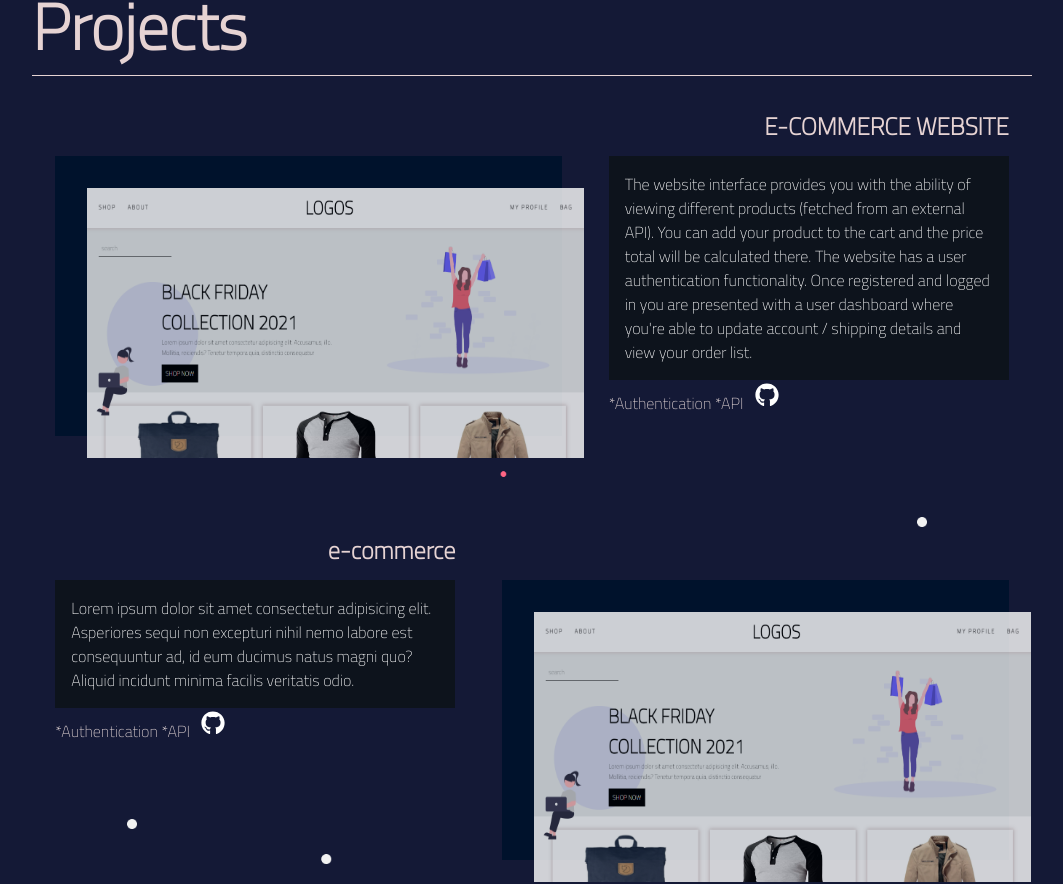
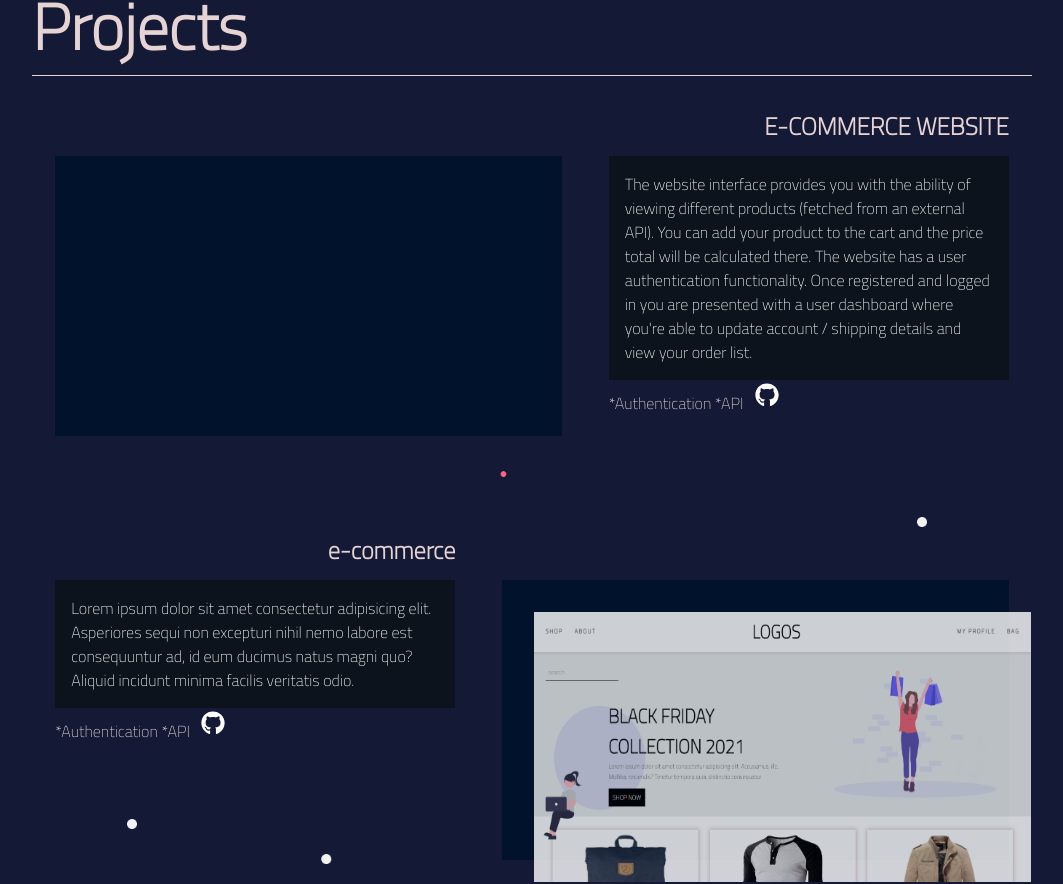
Before and after one commit to tadzius1996/Portfolio, a React (Create React App) app: page / in a window 1280 px wide. Shown: the part 1293-2177 px from the top of the page, without its empty margins (108-1171 px from the left). Built offline with nearby package versions, Linux system fonts and the light colour scheme; a web font is replaced by a local one.

Commit message:
fully commit

```diff
--- a/src/components/HomeGrid.js
+++ b/src/components/HomeGrid.js
@@ -19,7 +19,7 @@ export const HomeGrid = () => {
           <div className='projectsContainer'>
           <h1 className='gridTitle' data-aos='fade-up'>Projects</h1>
           <div className='projectHolder' data-aos='fade-up'>
-          <div className='project-frame'><img className='commerce' src='/commerce.PNG' /></div>
+          <div className='project-frame'></div>
           <div className='projectDescription'>
             <h2 className='projectName'>E-COMMERCE WEBSITE</h2>
             <p className='projectText'>The website interface provides you with the ability of viewing different products (fetched from an external API). You can add your product to the cart and the price total will be calculated there. The website has a user authentication functionality. Once registered and logged in you are presented with a user dashboard where you're able to update account / shipping details and view your order list. </p>
```
